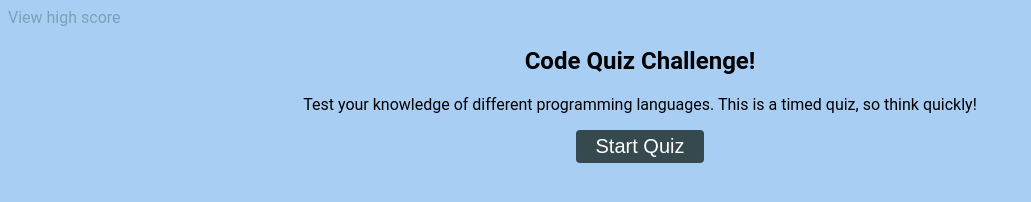
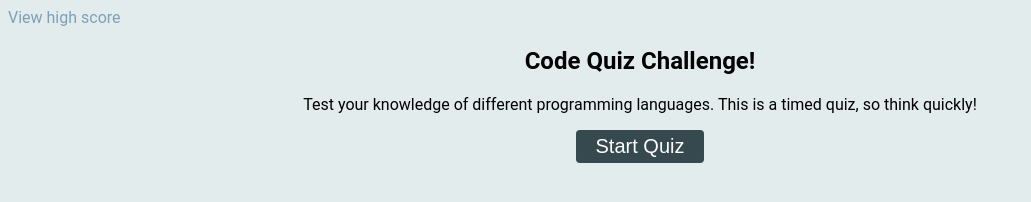
Before and after one commit to CloudyLondon/code-quiz, a plain HTML site: page index.html in a window 1280 px wide. Shown: the whole page, without its empty margins (0-1031 px from the left). Drawn offline with Linux system fonts and the light colour scheme.

Commit message:
add background

```diff
--- a/assets/css/style.css
+++ b/assets/css/style.css
@@ -4,7 +4,7 @@
 
 body {
   font-family: Roboto, Arial, sans-serif;
-  background-color: #a9cef4;
+  background-color: #e3ecec;
 }
 
 header {
```
Also changed, not shown: 2 other files.
